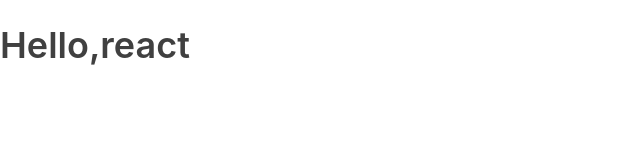
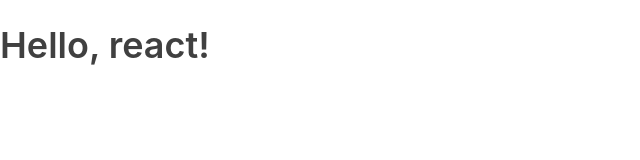
Before and after one commit to VirginieBoissiere/react-turorial-react, a React (Create React App) app in the folder react-tutorial/: page / in a window 1280 px wide. Shown: the top 160 px of the page, without its empty margins (0-640 px from the left). Built offline with nearby package versions, Linux system fonts and the light colour scheme.

Commit message:
affichage hello world avec le fichier app.js

```diff
--- /dev/null
+++ b/react-tutorial/src/App.js
@@ -0,0 +1,11 @@
+import React,{Component} from 'react'
+class App extends Component{
+render(){
+    return (
+        <div className='App'>
+            <h1>Hello, react!</h1>
+        </div>
+    )
+}
+}
+export default App
--- a/react-tutorial/src/index.js
+++ b/react-tutorial/src/index.js
@@ -1,16 +1,6 @@
-import React from 'react';
-import ReactDOM from 'react-dom';
-import './index.css';
+import React from 'react'
+import ReactDOM from 'react-dom'
+import App from './App'
+import './index.css'
 
-class App extends React.Component{
-    render (){
-        return (
-        <div className='App'>
-            <h1> Hello,react</h1>
-        </div>
-
-        )
-    }
-}
-
-ReactDOM.render(<App />, document.getElementById('root'));
+ReactDOM.render(<App />, document.getElementById('root'))
```
